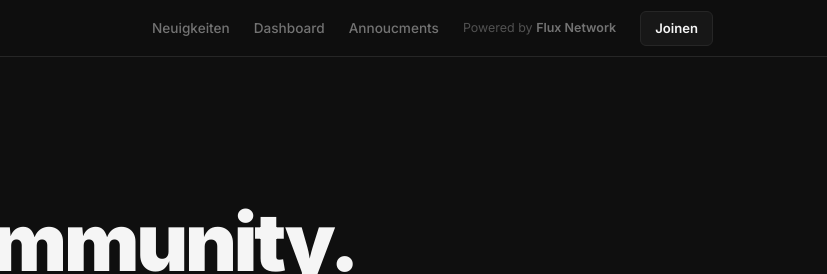
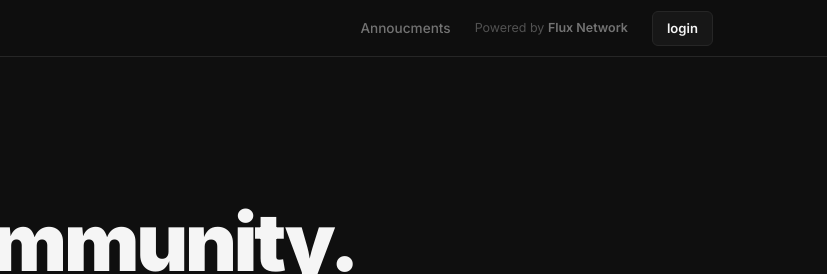
Before and after one commit to Flux0-Network/flux0-web, a plain HTML site: page index.html in a window 1280 px wide. Shown: the top 274 px of the page, 453-1280 px from the left. Drawn offline with Linux system fonts and the light colour scheme.

Commit message:
Update navigation links in index.html

```diff
--- a/index.html
+++ b/index.html
@@ -17,12 +17,10 @@
         <img src="logo.png" alt="Flux0" class="logo-img"/>
       </a>
       <ul class="nav-links">
-        <li><a href="news.html">Neuigkeiten</a></li>
-        <li><a href="dashboard.html">Dashboard</a></li>
         <li><a href="news.html">Annoucments</a></li>
       </ul>
       <span class="powered">Powered by <strong>Flux Network</strong></span>
-      <a href="https://discord.gg/gRwbpsGmaf" class="btn-join" target="_blank" rel="noopener">Joinen</a>
+      <a href="dashboard.html" class="btn-join" target="_blank" rel="noopener">login</a>
       <button class="nav-toggle" aria-label="Menü"><span></span><span></span><span></span></button>
     </div>
   </nav>
```
